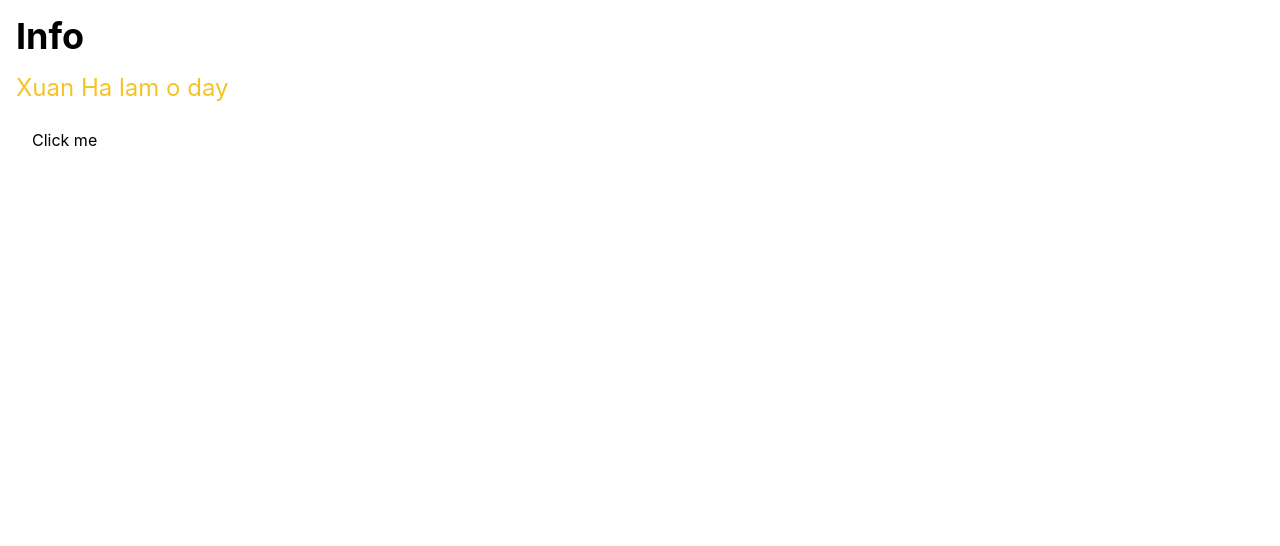
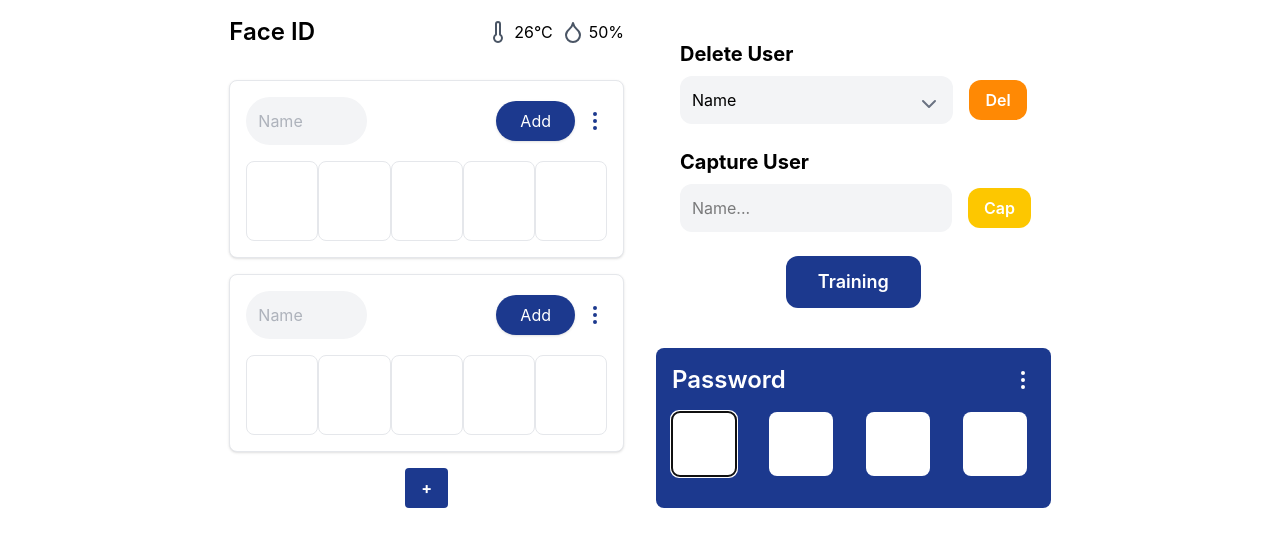
Before and after one commit to summer0404/YOLOHOME-15, a React (Vite) app: page /info in a window 1280 px wide. Shown: the top 546 px of the page. Built offline with nearby package versions, Linux system fonts and the light colour scheme.

Commit message:
feat: important components completed

```diff
--- a/package.json
+++ b/package.json
@@ -11,6 +11,7 @@
   },
   "dependencies": {
     "@tailwindcss/vite": "^4.0.8",
+    "lucide-react": "^0.477.0",
     "react": "^19.0.0",
     "react-dom": "^19.0.0",
     "react-router-dom": "^7.2.0"
--- /dev/null
+++ b/src/components/info/AddButton.jsx
@@ -0,0 +1,9 @@
+export default function AddButton() {
+    return (
+        <div className="mt-4">
+        <button className="bg-blue-900 hover:bg-blue-700 text-white font-bold py-2 px-4 rounded">
+        +
+        </button>
+        </div>
+    );
+}
--- /dev/null
+++ b/src/components/info/FaceIDHeader.jsx
@@ -0,0 +1,20 @@
+import { Thermometer } from "lucide-react";
+import { Droplet } from "lucide-react";
+
+export default function FaceIDHeader() {
+  return (
+    <div className="flex justify-between items-center mb-4">
+        <h1 className="text-black text-2xl font-semibold">Face ID</h1>
+        <div className="flex items-center space-x-2">
+          <div className="flex items-center space-x-1">
+            <Thermometer className="text-gray-600" />
+            <span>26°C</span>
+          </div>
+          <div className="flex items-center space-x-1">
+            <Droplet className="text-gray-600" />
+            <span>50%</span>
+          </div>
+        </div>
+      </div>
+  );
+}
--- /dev/null
+++ b/src/components/info/FaceIdInput.jsx
@@ -0,0 +1,32 @@
+import { MoreVertical } from "lucide-react";
+
+export default function FaceIdInput() {
+  return (
+    <>
+      <div className="w-full max-w-4xl p-4 bg-white rounded-lg - shadow-sm border border-gray-200 flex flex-col mt-4">
+        <div className="flex justify-between items-center mb-4">
+          <input
+            type="text"
+            placeholder="Name"
+            className="p-3 rounded-4xl bg-gray-100 w-1/3 text-gray-500 outline-none"
+          />
+          <div className="flex items-center space-x-2">
+          <button className="px-6 py-2 bg-blue-900 text-white rounded-full shadow">
+            Add
+          </button>
+          <MoreVertical className="text-blue-900 cursor-pointer" />
+          </div>
+        </div>
+
+        <div className="flex justify-between">
+          {[...Array(5)].map((_, index) => (
+            <div
+              key={index}
+              className="w-20 h-20 bg-white rounded-lg flex items-center justify-center border border-gray-200"
+            ></div>
+          ))}
+        </div>
+      </div>
+    </>
+  );
+}
--- /dev/null
+++ b/src/components/info/PasswordInput.jsx
@@ -0,0 +1,85 @@
+import React, { useState, useRef, useEffect } from "react";
+import { MoreVertical } from "lucide-react";
+
+
+export default function PasswordInput() {
+    const [password, setPassword] = useState(new Array(4).fill(""));
+    const inputRefs = useRef([]);
+
+    useEffect(() => {
+        if (inputRefs.current[0]) {
+            inputRefs.current[0].focus();
+        }
+    }, [])
+
+    const onPasswordSubmit = (password) => {
+        console.log(password);
+    }
+
+    const handleChange = (index, e) => {
+        const value = e.target.value;
+        if (isNaN(value)) return;
+
+        const newPass = [...password];
+        //allow only one number
+        newPass[index] = value.substring(value.length - 1);
+        setPassword(newPass);
+
+        //submit trigger
+        const combinedPass = newPass.join("");
+        if (combinedPass.length === 4) {
+            onPasswordSubmit(combinedPass);
+        }
+
+        //Move to next input if current field is filled
+        if (value && index < 3 && inputRefs.current[index+1]) {
+            inputRefs.current[index+1].focus();
+        }
+    }
+
+    const handleClick = (index) => {
+        inputRefs.current[index].setSelectionRange(1,1);
+
+        //optional
+        if (index > 0 && !password[index-1]) {
+            inputRefs.current[password.indexOf("")].focus();
+        }
+    }
+
+    const handleKeyDown = (index, e) => {
+        if(e.key === "Backspace" && index > 0 && !password[index] && inputRefs.current[index-1]) {
+            //Move to previous input if backsapce is pressed
+            inputRefs.current[index-1].focus();
+        }
+    }
+
+
+
+    return (
+        <div className="bg-blue-900 rounded-lg p-4 w-full h-40 mt-4">
+            <div className="flex justify-between items-center mb-4">
+                <h1 className="text-white text-2xl font-semibold">Password</h1>
+                <MoreVertical className="text-white cursor-pointer" />
+            </div>
+
+            <div className="flex justify-between">
+            {/* Password Input */}
+            {
+                password.map((value,index) => {
+                    return <input
+                    key={index}
+                    type="text"
+                    ref = {(input) => inputRefs.current[index] = input}
+                    value={value}
+                    onChange={(e) => handleChange(index,e)}
+                    onClick={() => handleClick(index)}
+                    onKeyDown={(e) => handleKeyDown(index,e)}
+                    className="w-16 h-16 bg-white rounded-lg text-center text-2xl font-semibold text-blue-900 mr-2"
+                    />
+                })
+            }
+            </div>
+
+        </div>
+    )
+}
--- /dev/null
+++ b/src/components/info/UserActions.jsx
@@ -0,0 +1,59 @@
+import React, { useState } from "react";
+import { ChevronDown } from "lucide-react";
+
+const UserActions = () => {
+  const [selectedUser, setSelectedUser] = useState("");
+  const [captureText, setCaptureText] = useState("");
+
+  return (
+    <div className="w-full p-6 space-y-6">
+      {/* Delete User Section */}
+      <div>
+        <h2 className="text-xl font-bold">Delete User</h2>
+        <div className="flex items-center space-x-4 mt-2">
+          <div className="relative flex-1">
+            <select
+              className="w-full p-3 bg-gray-100 rounded-xl appearance-none pr-8"
+              value={selectedUser}
+              onChange={(e) => setSelectedUser(e.target.value)}
+            >
+              <option value="">Name</option>
+              <option value="User1">User 1</option>
+              <option value="User2">User 2</option>
+            </select>
+            <ChevronDown className="absolute top-4 right-3 text-gray-500" />
+          </div>
+          <button className="bg-orange-400 text-white px-4 py-2 rounded-xl font-semibold">
+            Del
+          </button>
+        </div>
+      </div>
+
+      {/* Capture User Section */}
+      <div>
+        <h2 className="text-xl font-bold">Capture User</h2>
+        <div className="flex items-center space-x-4 mt-2">
+          <input
+            type="text"
+            placeholder="Name..."
+            value={captureText}
+            onChange={(e) => setCaptureText(e.target.value)}
+            className="flex-1 p-3 bg-gray-100 rounded-xl"
+          />
+          <button className="bg-yellow-400 text-white px-4 py-2 rounded-xl font-semibold">
+            Cap
+          </button>
+        </div>
+      </div>
+
+      {/* Training Button */}
+      <div className="text-center">
+        <button className="bg-blue-900 text-white px-8 py-3 rounded-xl font-semibold text-lg">
+          Training
+        </button>
+      </div>
+    </div>
+  );
+};
+
+export default UserActions;
--- a/src/pages/Info.jsx
+++ b/src/pages/Info.jsx
@@ -1,11 +1,27 @@
+import FaceIdInput from "../components/info/FaceIdInput";
+import PasswordInput from "../components/info/PasswordInput";
+import UserActions from "../components/info/UserActions";
+import FaceIDHeader from "../components/info/FaceIDHeader";
+import AddButton from "../components/info/AddButton";
+
 export default function Info() {
-    return (
-        <div className="p-4 ">
-            <h1 className="text-4xl font-bold">Info</h1>
-            <h2 className="text-2xl mt-4 text-button-secondary">Xuan Ha lam o day</h2>
-            <button className="bg-buttonSecondary px-4 py-2 rounded-lg mt-4">
-                Click me
-            </button>
+  return (
+    <div className="flex min-h-screen w-2/3 mx-auto">
+      {/* Left Column */}
+      <div className="w-1/2 p-4 ">
+        <FaceIDHeader />
+        <div className="flex flex-col items-center">
+        <FaceIdInput />
+        <FaceIdInput />
+        <AddButton />
         </div>
-    )
+      </div>
+
+      {/* Right Column */}
+      <div className="w-1/2 p-4">
+        <UserActions />
+        <PasswordInput />
+      </div>
+    </div>
+  );
 }
```
Also changed, not shown: 1 other file (tests, documents, lock files or other folders).
